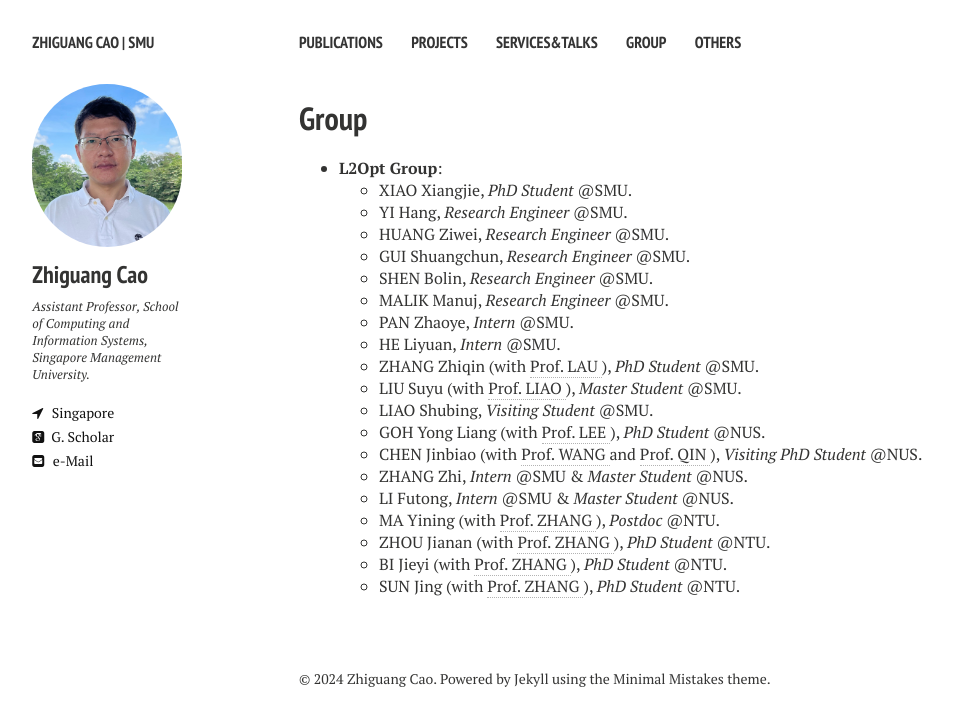
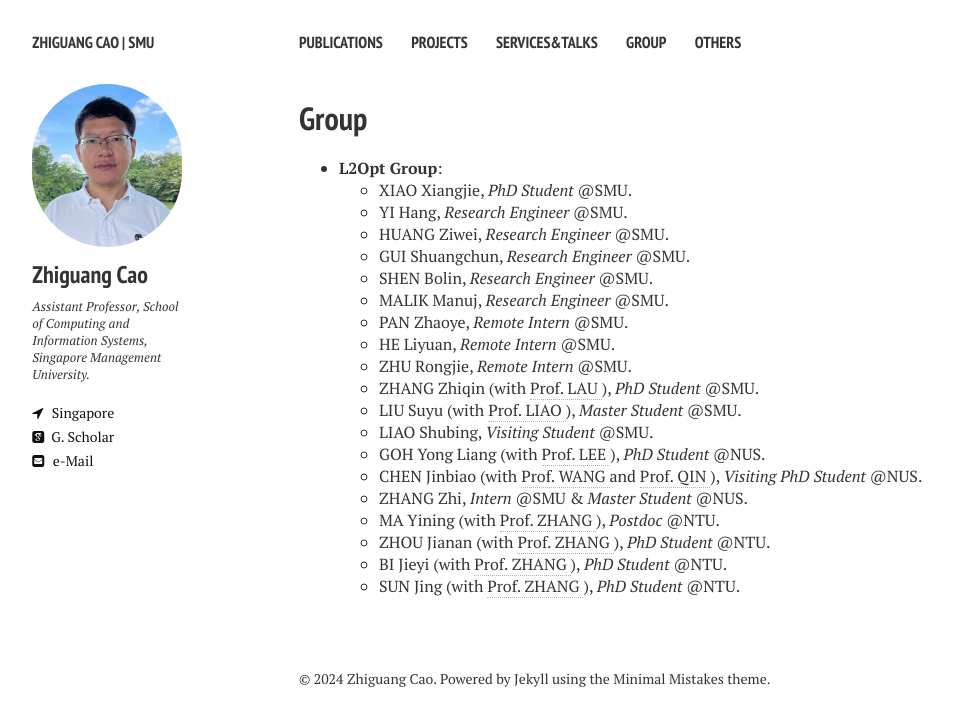
Before and after one commit to zhiguangcaosg/zhiguangcaosg.github.io, a Jekyll site: the page built from group.md, in a window 1280 px wide. Shown: the top 726 px of the page, without its empty margins (21-974 px from the left). Built offline with Jekyll 4.4.1, drawn with Linux system fonts in a browser that asks for light colours; nearby versions of some CDN libraries.

Commit message:
Update group.md

```diff
--- a/group.md
+++ b/group.md
@@ -31,9 +31,11 @@ comments: false
 	</li>
 	<li> MALIK Manuj, <i>Research Engineer</i> @SMU.
 	</li>
-	<li> PAN Zhaoye, <i>Intern</i> @SMU.
+	<li> PAN Zhaoye, <i>Remote Intern</i> @SMU.
 	</li>
-	<li> HE Liyuan, <i>Intern</i> @SMU.
+	<li> HE Liyuan, <i>Remote Intern</i> @SMU.
+	</li>
+	<li> ZHU Rongjie, <i>Remote Intern</i> @SMU.
 	</li>
 	<li> ZHANG Zhiqin (with <a href="http://www.mysmu.edu/faculty/hclau/" target="_blank"> Prof. LAU </a>), <i>PhD Student</i> @SMU.
 	</li>
@@ -47,9 +49,7 @@ comments: false
 	</li>
 	<li> ZHANG Zhi, <i>Intern</i> @SMU & <i>Master Student</i> @NUS.
 	</li>
-        <li> LI Futong, <i>Intern</i> @SMU & <i>Master Student</i> @NUS.
-	</li>
-	<li> MA Yining (with <a href="https://personal.ntu.edu.sg/zhangj/" target="_blank"> Prof. ZHANG </a>), <i>Postdoc</i> @NTU.
+      	<li> MA Yining (with <a href="https://personal.ntu.edu.sg/zhangj/" target="_blank"> Prof. ZHANG </a>), <i>Postdoc</i> @NTU.
 	</li>
 	<li> ZHOU Jianan (with <a href="https://personal.ntu.edu.sg/zhangj/" target="_blank"> Prof. ZHANG </a>), <i>PhD Student</i> @NTU.
 	</li>
```
